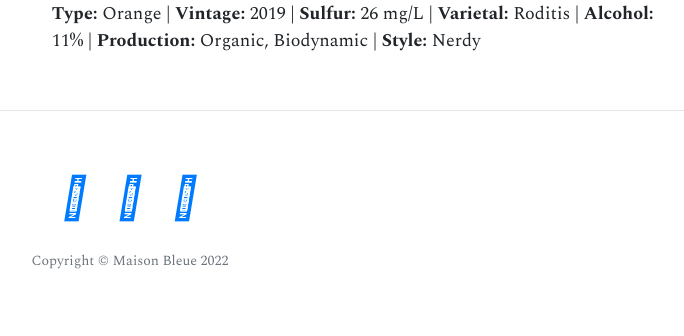
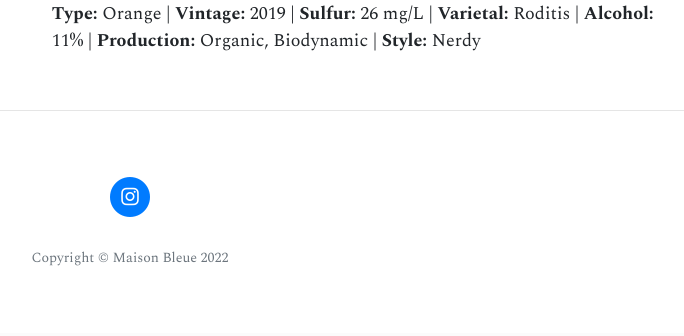
Before and after one commit to YasmineBB/flask-demo, a Flask app: page /wines-orange in a window 1280 px wide. Shown: the part 1921-2257 px from the top of the page, without its empty margins (510-1194 px from the left). After the commit the page ends 2187 px from the top, so only its background shows below. Run offline with Flask 2, Linux system fonts and the light colour scheme; some libraries are stand-ins or nearby versions; some web fonts are replaced.

Commit message:
Add link to instagram page, add font awesome script tag and location icons to each wine description

```diff
--- a/templates/base.html
+++ b/templates/base.html
@@ -8,7 +8,7 @@
     <link rel="stylesheet" href="{{ url_for('static', filename='vendor/bootstrap/css/bootstrap.min.css') }}">
     <link rel="stylesheet" href="{{ url_for('static', filename='css/style.css') }}">
     <link rel="stylesheet" href="{{ url_for('static', filename='css/clean-blog.min.css') }}">
-    <link rel="stylesheet" href="path/to/font-awesome/css/font-awesome.min.css">
+    <script src="https://kit.fontawesome.com/1ba6b685d2.js" crossorigin="anonymous"></script>
     <title>Maison Bleue</title>
 </head>
 
@@ -100,26 +100,10 @@
                 <div class="col-lg-8 col-md-10 mx-auto">
                     <ul class="list-inline text-center">
                         <li class="list-inline-item">
-                            <a href="#">
+                            <a href="https://www.instagram.com/maisonbleue19/?hl=en">
                                 <span class="fa-stack fa-lg">
                                     <i class="fas fa-circle fa-stack-2x"></i>
-                                    <i class="fab fa-twitter fa-stack-1x fa-inverse"></i>
-                                </span>
-                            </a>
-                        </li>
-                        <li class="list-inline-item">
-                            <a href="#">
-                                <span class="fa-stack fa-lg">
-                                    <i class="fas fa-circle fa-stack-2x"></i>
-                                    <i class="fab fa-facebook-f fa-stack-1x fa-inverse"></i>
-                                </span>
-                            </a>
-                        </li>
-                        <li class="list-inline-item">
-                            <a href="#">
-                                <span class="fa-stack fa-lg">
-                                    <i class="fas fa-circle fa-stack-2x"></i>
-                                    <i class="fab fa-github fa-stack-1x fa-inverse"></i>
+                                    <i class="fa-brands fa-instagram fa-stack-1x fa-inverse"></i>
                                 </span>
                             </a>
                         </li>
--- a/templates/wines-orange.html
+++ b/templates/wines-orange.html
@@ -9,7 +9,7 @@
     </div>
     <div class="col-md-7">
         <h3>Tryo, 2020</h3>
-        <h4><strong>Alsace, France</strong></h4>
+        <h4><i class="fa-solid fa-map-pin"></i><strong> Alsace, France</strong></h4>
         <p>Medium bodied, dry and acidic, this orange wine packs a citrus punch that remains light and fresh on the
             palate.
         </p>
@@ -29,7 +29,7 @@
     </div>
     <div class="col-md-7">
         <h3>Partida Creus CX, 2020</h3>
-        <h4><strong>Penedes, Spain</strong></h4>
+        <h4><i class="fa-solid fa-location-pin"></i><strong> Penedes, Spain</strong></h4>
         <p>This is a sparkling wine but it has a surprising pepper nose to it that makes it far more complex than what
             you'd expect! Low ABV and unusual grape.</p>
         <p><strong>Tasting Notes:</strong>A funky and complex explosion of flavor! Pineapple, citrus, stone fruit, and
@@ -48,7 +48,7 @@
     </div>
     <div class="col-md-7">
         <h3>Roditis Amphora, 2019</h3>
-        <h4><strong><i class="bi bi-geo-fill"></i>Achaia, Greece</strong></h4>
+        <h4><i class="fa-solid fa-location-pin"></i><strong> Achaia, Greece</strong></h4>
         <p>Vibrant bronze in color, intense minerality, strong acidity with aromas of honeycomb and orange peel.</p>
         <p><strong>Tasting Notes:</strong> Citrus, tree fruit, and yeast notes!</p>
         <p><strong>Pairing Suggestions:</strong> Shellfish, Crab, Lobster</p>
```
